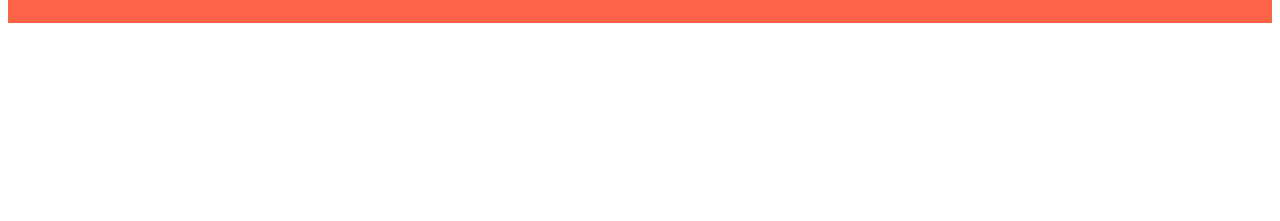
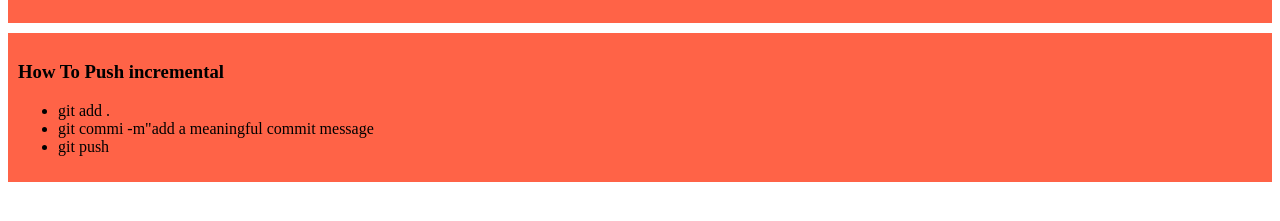
Before and after one commit to Kausarsakib/my-shelly-coop-repo, a plain HTML site: page index.html in a window 1280 px wide. Shown: the part 461-682 px from the top of the page. Drawn offline with Linux system fonts and the light colour scheme.

Commit message:
dded a list to push code

```diff
--- a/index.html
+++ b/index.html
@@ -19,5 +19,13 @@
     <h1> My third Website </h1>
     <p> Lorem ipsum, dolor sit amet consectetur adipisicing elit. Ab minima ea iste sapiente saepe obcaecati aspernatur placeat soluta esse officia reprehenderit consequatur excepturi tempore, quo omnis nihil quod cum exercitationem!</p>
     </div>
+    <div>
+        <h3> How To Push incremental </h3>
+        <ul>
+            <li> git add .</li>
+            <li> git commi -m"add a meaningful commit message</li>
+            <li> git push </li>
+        </ul>
+    </div>
 </body>
 </html>
```
